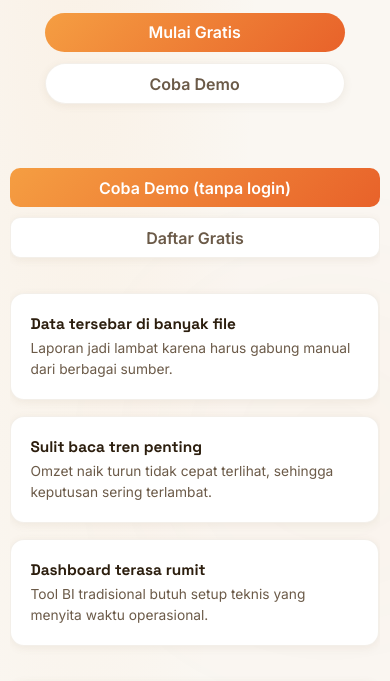
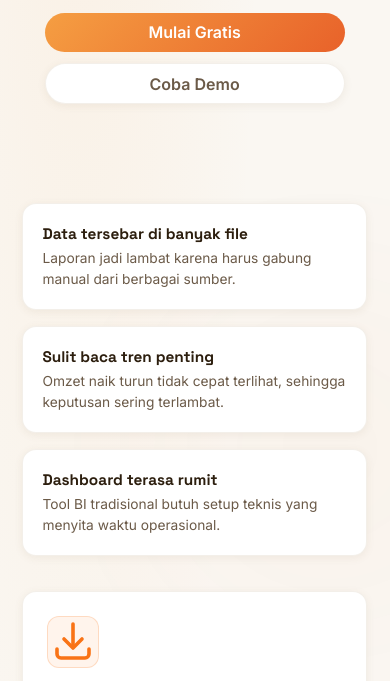
Before and after one commit to ElFariss/vistara, a website: page public/index.html in a window 390 px wide. Shown: the part 365-1046 px from the top of the page. Drawn offline with Linux system fonts and the light colour scheme.

Commit message:
Tighten mobile landing spacing and CTA flow

```diff
--- a/public/styles.css
+++ b/public/styles.css
@@ -2471,12 +2471,18 @@ label {
     gap: 1rem;
     justify-items: center;
     width: 100%;
+    padding-inline: 0.75rem;
   }
 
   .landing-features,
   .pain-strip,
   .faq-grid {
     grid-template-columns: 1fr;
+  }
+
+  .landing-features,
+  .pain-strip {
+    padding-inline: 0.75rem;
   }
 
   .hero-copy,
@@ -2531,6 +2537,10 @@ label {
     margin-top: 0;
   }
 
+  .hero-copy > .hero-actions {
+    display: none;
+  }
+
   .hero-actions button,
   .landing-bottom button,
   .landing-final-cta button {
```
